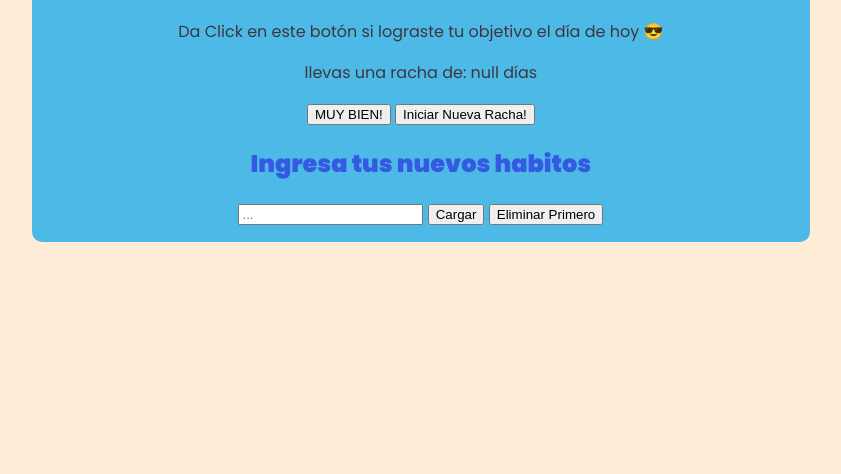
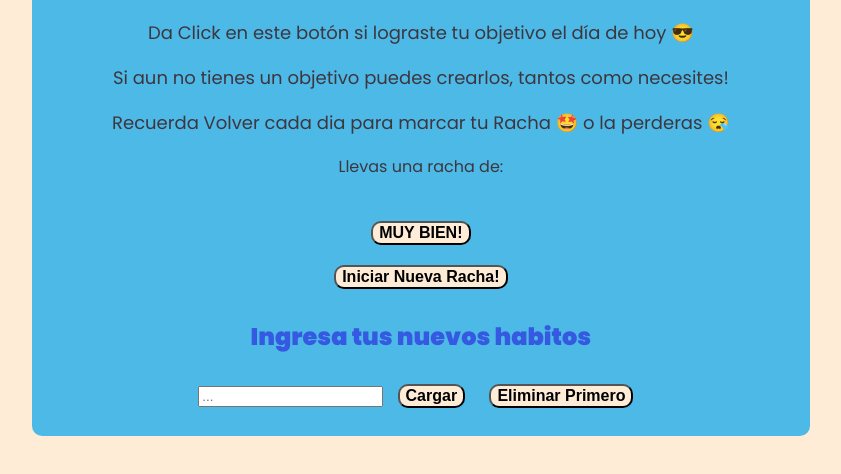
Before and after one commit to MrChrisFabian/FinalProject_ppy, a plain HTML site: page index.html in a window 1280 px wide. Shown: the part 70-544 px from the top of the page, without its empty margins (282-1123 px from the left). Drawn offline with Linux system fonts and the light colour scheme.

Commit message:
style sinished

```diff
--- a/index.html
+++ b/index.html
@@ -13,17 +13,22 @@
     <div id="Rachas">
         <div id="contenedor">
             <h1 class="Titulos">Aqui podras tener un seguimiento de tu racha!</h1>
-            <p id="msgInicio">Da Click en este botón si lograste tu objetivo el día de hoy 😎</p>
+            <p class="msgInicio">Da Click en este botón si lograste tu objetivo el día de hoy 😎</p>
+            <p class="msgInicio">Si aun no tienes un objetivo puedes crearlos, tantos como necesites!</p>
+            <p class="msgInicio">Recuerda Volver cada dia para marcar tu Racha 🤩 o la perderas 😪</p>
+            <p>Llevas una racha de: </p>
             <p id="Contador"></p>
             <button id="boton">MUY BIEN!</button>
-            <button id="inicioBoton">Iniciar Nueva Racha!</button>
+            <div>
+                <button id="inicioBoton">Iniciar Nueva Racha!</button>
+            </div>
             <p id="msgFinal"></p>
             <div>
                 <h2>Ingresa tus nuevos habitos</h2>
                 <input id="TodoInput" type="text" placeholder="..." />
                 <button id="BotonCarga">Cargar</button>
                 <button id="BotonElimina">Eliminar Primero</button>
-                <div>
+                <div id="elementLista">
                     <ul id="Lista"></ul>
                 </div>
                 <p id="msgError">Complete el campo para Guardar!</p>
--- a/script.js
+++ b/script.js
@@ -101,7 +101,7 @@ function compareUwI() {
 }
 function uiAct() {
     let racha = localStorage.getItem('racha')
-    TEXT.innerHTML = 'llevas una racha de: ' + racha + ' días';
+    TEXT.innerHTML = racha ;
     msgERROR.style.display='none'
 }
 
--- a/style.css
+++ b/style.css
@@ -5,6 +5,7 @@ body {
     font-family: 'Poppins', sans-serif;
     color: #3E363F;
     text-align: center;
+    font-weight: 500;
 }
 
 h1{
@@ -12,6 +13,26 @@ h1{
 }
 h2{
     color: #3559E0;
+}
+button{
+    font-size: medium;
+    border-radius: 10px;
+    background-color: #FFECD6;
+    margin: 10px;
+    font-weight: 900;
+}
+ul{
+    list-style-type:none;
+    font-size: large;
+    font-weight: 700;
+}
+.msgInicio{
+    font-size: large;
+}
+
+#Contador{
+    font-weight: bolder;
+    font-size: xx-large;
 }
 #Rachas{
     position: relative;
```
